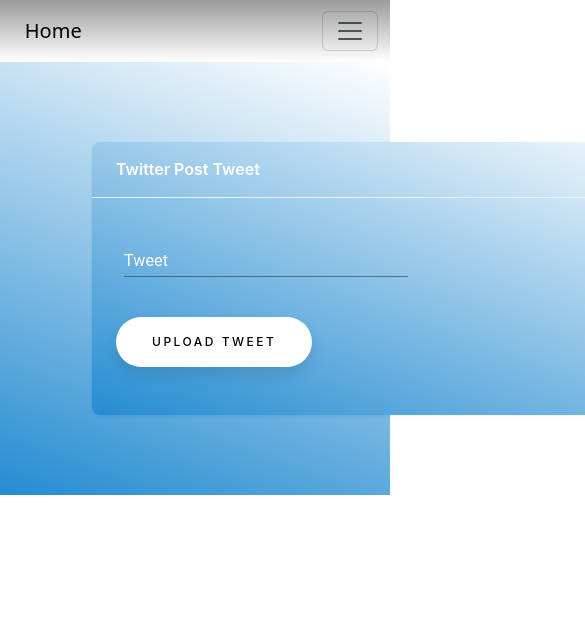
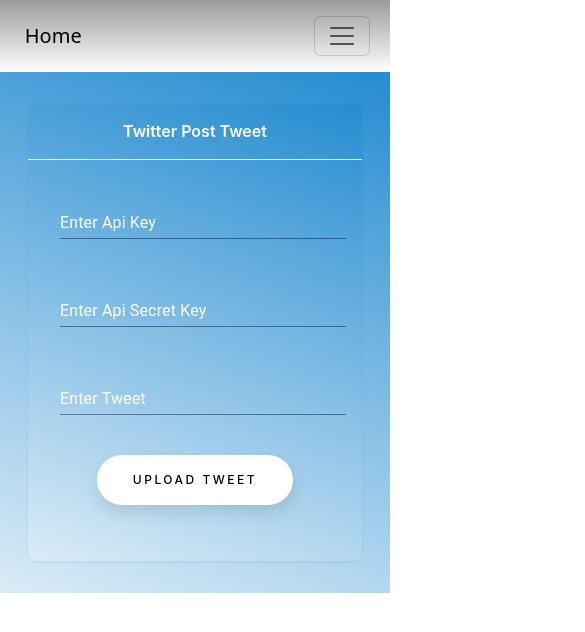
Before and after one commit to bhavesh-rawal/social-media-apps, a React (Create React App) app: page /Twitter in a window 390 px wide. Shown: the top 632 px of the page, 585 px wide, since content can reach past the window. Built offline with nearby package versions, Linux system fonts and the light colour scheme.

Commit message:
with Responsive

```diff
--- a/src/Pages/Facebook.tsx
+++ b/src/Pages/Facebook.tsx
@@ -9,7 +9,7 @@
     <>
       <div className='FB'>
         <Container >
-          <Row className='justify-content-between'>
+          <Row className='justify-content-between MB-Display'>
             <AccessToken />
 
             <Photots />
--- a/src/Pages/Instagram.tsx
+++ b/src/Pages/Instagram.tsx
@@ -7,7 +7,7 @@
     return (
         <>
             <div className='IG '>
-                <Container className='d-flex justify-content-between'>
+                <Container className='d-flex justify-content-between MB-Display'>
                     <Photos />
                     <Videos />
                 </Container >
--- a/src/Pages/Twitter.tsx
+++ b/src/Pages/Twitter.tsx
@@ -6,7 +6,7 @@
   return (
     <>
       <div className='TW'>
-        <Container>
+        <Container className='MB-Display'>
 
           <Tweet />
         </Container>
--- a/src/assets/Style/Index.css
+++ b/src/assets/Style/Index.css
@@ -12,17 +12,19 @@
     background: #0d6efd;
     border: 0;
     color: #ffff;
+    margin: 0.5rem 0.5rem;
     padding: 0.5rem 0.5rem;
     border-radius: 0.5rem;
     transition: color .15s ease-in-out, background-color .15s ease-in-out, border-color .15s ease-in-out, box-shadow .15s ease-in-out;
 }
 
+.navbar-toggler:hover {
+    background: #BEBFBF !important;
+}
+
 button:hover {
     background: #0b5ed7;
 }
-
-
-
 
 .custom-file-upload {
     cursor: pointer;
@@ -51,7 +53,7 @@
 
 .card-gradientTW {
     background: rgb(255, 255, 255);
-    background: linear-gradient(200deg, rgba(255, 255, 255, 1) 0%, rgba(37, 140, 209, 1) 100%);
+    background: linear-gradient(200deg, rgba(37, 140, 209, 1) 0%, rgba(255, 255, 255, 1) 120%);
 }
 
 .FB {
@@ -75,7 +77,7 @@
 
 .TW {
     background: rgb(255, 255, 255);
-    background: linear-gradient(200deg, rgba(255, 255, 255, 1) 0%, rgba(37, 140, 209, 1) 100%);
+    background: linear-gradient(200deg, rgba(37, 140, 209, 1) 0%, rgba(255, 255, 255, 1) 120%);
     background-position: center;
     background-repeat: no-repeat;
     background-size: cover;
@@ -95,3 +97,33 @@
 .text-field input {
     color: #fff;
 }
+
+.Mtop-bottom {
+    margin: 0 2rem 0 0;
+}
+
+@media only screen and (max-width:990px) {
+
+    .FB,
+    .IG,
+    .TW {
+        padding: 1rem;
+    }
+
+    .MB-Display {
+        display: block !important;
+    }
+
+    .card-gradientFB,
+    .card-gradientIG,
+    .card-gradientTW {
+        width: 100%;
+        margin: 1rem 0;
+        text-align: center;
+    }
+
+    .Mtop-bottom {
+        margin: 0 0 1rem 0;
+    }
+
+}
--- a/src/components/Facebook/AccessToken.tsx
+++ b/src/components/Facebook/AccessToken.tsx
@@ -3,9 +3,8 @@
 import { Inputs } from '../Forms-Items/Inputs'
 import { useDispatch } from 'react-redux'
 import { ExtendToken } from '../../Redux/Slice_Posts'
-import { FacebookProvider, LoginButton } from 'react-facebook';
 import { Card, Form } from 'antd';
-import { ButtonCreative } from '../Forms-Items/Button'
+import { ButtonCreative, ButtonFB } from '../Forms-Items/Button'
 
 
 const AccessToken = () => {
@@ -43,19 +42,12 @@
                         <Inputs class="col-12 " holder="Page ID" nam="Page_ID" typs="number" />
                         <Inputs class="col-12 " holder="Client ID" nam="Client_ID" typs="number" />
                         <Inputs class="col-12 " holder="Client Secret Code" nam="Client_Secret_Code" typs="text" />
-                        <Form.Item className='d-flex w-100'>
-                            <ButtonCreative title="Genrate" class='mx-4' type='submit' cl />
-                            <FacebookProvider appId={'184681667978801'}>
-                                <LoginButton
-                                    scope="email"
-                                    onSuccess={handleSuccess}
-                                    onError={(err) => console.log(err)}
-                                >
-                                    Log in with Facebook
-                                </LoginButton >
-                            </FacebookProvider>
+                        <Form.Item className='d-block w-100'>
+                            <ButtonCreative title="Genrate" class='' type='submit' />
                         </Form.Item>
-
+                        <div className='col-12'>
+                            <ButtonFB handleSuccess={handleSuccess} />
+                        </div>
                     </Row>
                 </Form>
 
--- a/src/components/Forms-Items/Button.tsx
+++ b/src/components/Forms-Items/Button.tsx
@@ -1,6 +1,7 @@
 import React from 'react'
 import '../../assets/Style/Button.css'
 import { CloudUploadOutlined } from '@ant-design/icons'
+import { FacebookProvider, LoginButton } from 'react-facebook';
 import { Input } from 'antd'
 
 export const ButtonCreative = (props: any) => {
@@ -28,3 +29,20 @@
     </>
     )
 }
+
+
+export const ButtonFB = (props: any) => {
+    return (
+        <>
+            <FacebookProvider appId={'184681667978801'}>
+                <LoginButton
+                    scope="email"
+                    onSuccess={props.handleSuccess}
+                    onError={(err) => console.log(err)}
+                >
+                    Log in with Facebook
+                </LoginButton >
+            </FacebookProvider>
+        </>
+    )
+}
--- a/src/components/Forms-Items/Inputs.tsx
+++ b/src/components/Forms-Items/Inputs.tsx
@@ -1,5 +1,5 @@
 import React from 'react'
-import { Form, Input } from 'antd'
+import { Form } from 'antd'
 import TextField from '@mui/material/TextField';
 
 
@@ -18,7 +18,7 @@
                 type={props.typs}
                 fullWidth sx={{ m: 1 }}
                 className='text-field'
-                id="standard-basic" label={props.holder} variant="standard" />
+                id="standard-basic" label={`Enter ${props.holder}`} variant="standard" />
         </Form.Item>
     </>
     )
--- a/src/components/Header/TopNav.tsx
+++ b/src/components/Header/TopNav.tsx
@@ -16,7 +16,7 @@
           <Link className='text-decoration-none' to="/">
             <Navbar.Brand>Home</Navbar.Brand>
           </Link>
-          <Navbar.Toggle aria-controls="basic-navbar-nav" />
+          <Navbar.Toggle aria-controls="basic-navbar-nav" className='toggle-button'/>
           <Navbar.Collapse id="basic-navbar-nav" >
             <Nav className="me-auto ">
               {
--- a/src/components/Twitter/Tweet.tsx
+++ b/src/components/Twitter/Tweet.tsx
@@ -1,6 +1,6 @@
 import React from 'react';
-import { useDispatch, useSelector } from 'react-redux';
-import { postTweet } from '../../Redux/Slice_Posts';
+import { useDispatch } from 'react-redux';
+import { TwitterTweet } from '../../Redux/Slice_Posts';
 import { Inputs } from '../Forms-Items/Inputs';
 import { Row } from 'react-bootstrap'
 import { Card, Form } from 'antd';
@@ -11,9 +11,8 @@
     const dispatch = useDispatch<any>()
 
     const onFinishTW = (values: any) => {
-        const value = { ...values }
-        dispatch(postTweet(value))
-        form.resetFields()
+        dispatch(TwitterTweet(values))
+        // form.resetFields()
     };
     return (
         <>
@@ -21,8 +20,7 @@
                 hoverable
                 title="Twitter Post Tweet"
                 bordered={false}
-                style={{ width: '40rem' }}
-                className='card-gradientTW'
+                className='card-gradientTW col-5'
             >
                 <Form
                     form={form}
@@ -31,7 +29,9 @@
                     scrollToFirstError
                 >
                     <Row>
-                        <Inputs class="col-6" holder="Tweet" nam="tweet" typs="text" />
+                        <Inputs class="col-12" holder="Api Key" nam="Api_Key" typs="text" />
+                        <Inputs class="col-12" holder="Api Secret Key" nam="Api_Secret_Key" typs="text" />
+                        <Inputs class="col-12" holder="Tweet" nam="tweetText" typs="text" />
                         <Form.Item className='d-block w-100'>
                             <ButtonCreative title="Upload Tweet" type='submit' />
                         </Form.Item>
```
Also changed, not shown: src/Redux/Slice_Posts.ts (+50 -44 lines).
